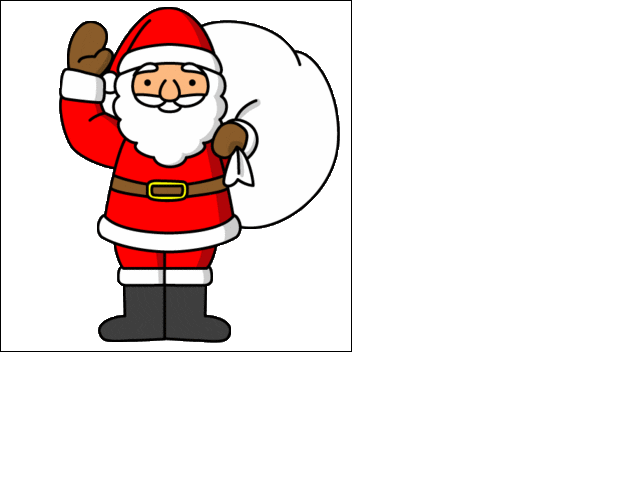
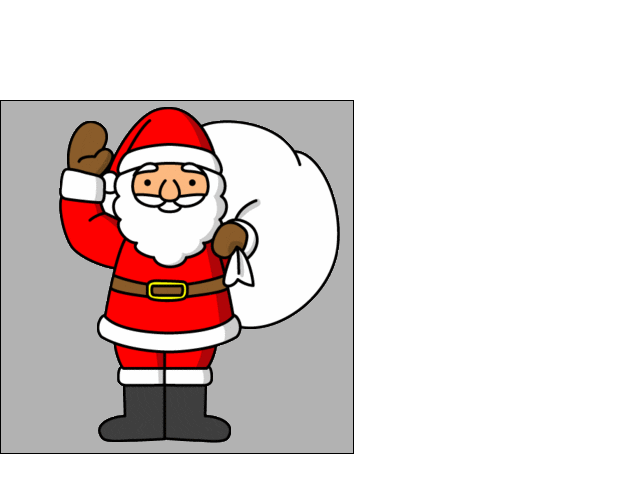
Before and after one commit to felquis/css3d, a plain HTML site: page SantaClaus/index.html in a window 1280 px wide. Shown: the whole page, without its empty margins (0-640 px from the left). Drawn offline with Linux system fonts and the light colour scheme.

Commit message:
Nova area para cria-lo

```diff
--- a/SantaClaus/index.html
+++ b/SantaClaus/index.html
@@ -11,6 +11,8 @@
 
 	</div>
 
-	<img src="img/santa-claus.gif" alt="" class="original">
+	<div class="original">
+		<img src="img/santa-claus.gif" alt="">
+	</div>
 </body>
 </html>
--- a/SantaClaus/scss/style.scss
+++ b/SantaClaus/scss/style.scss
@@ -6,7 +6,28 @@
 
 @import "compass/reset";
 
+body, html {
+	height: 100%;
+}
+
 // original image styles
 .original {
 	border: 1px solid #000;
+	position: absolute;
+	top: 100px;
+	margin: 0 auto;
+	width: 352px;
+	height: 352px;
 }
+
+// Local do papai noel
+.santa-claus {
+	border: 1px solid #000;
+	position: absolute;
+	top: 100px;
+	margin: 0 auto;
+	width: 352px;
+	height: 352px;
+	display: block;
+	background: rgba(0, 0, 0, 0.3);
+}
```
Also changed, not shown: SantaClaus/css/style.css.
